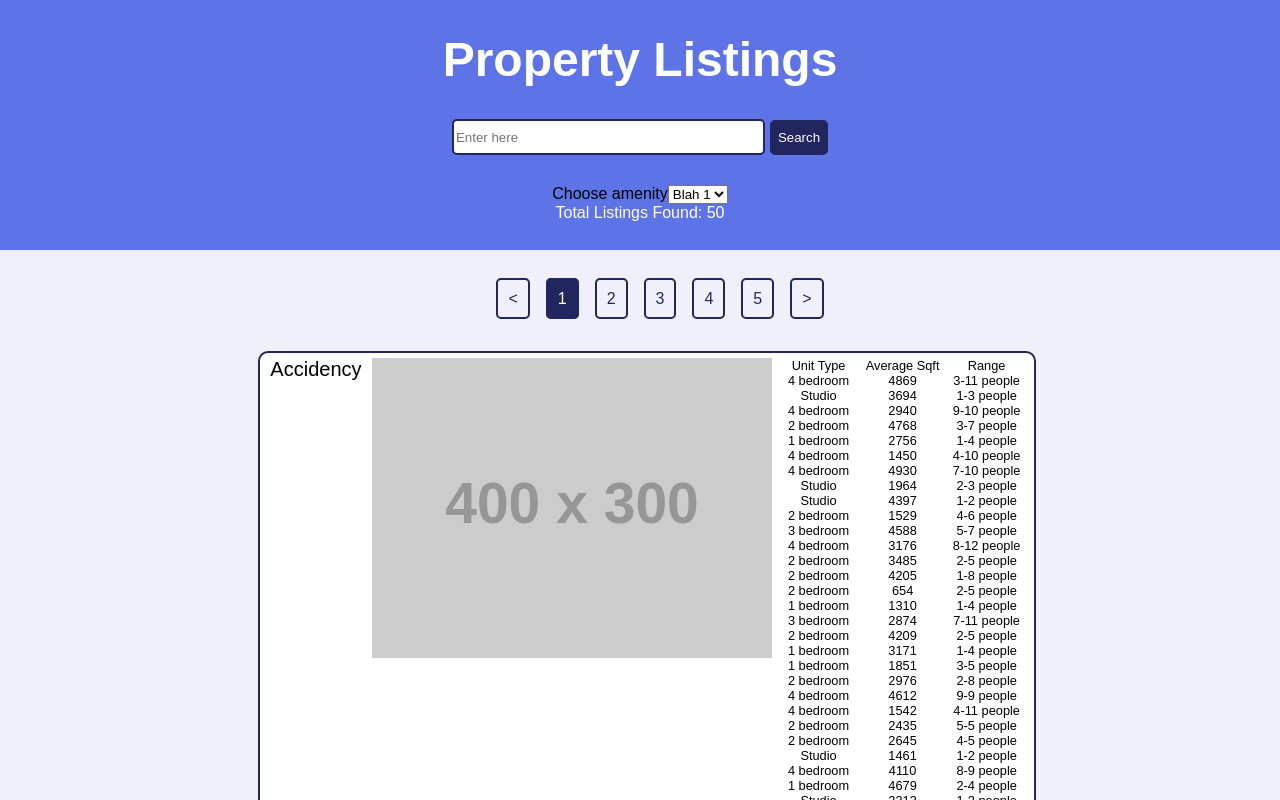
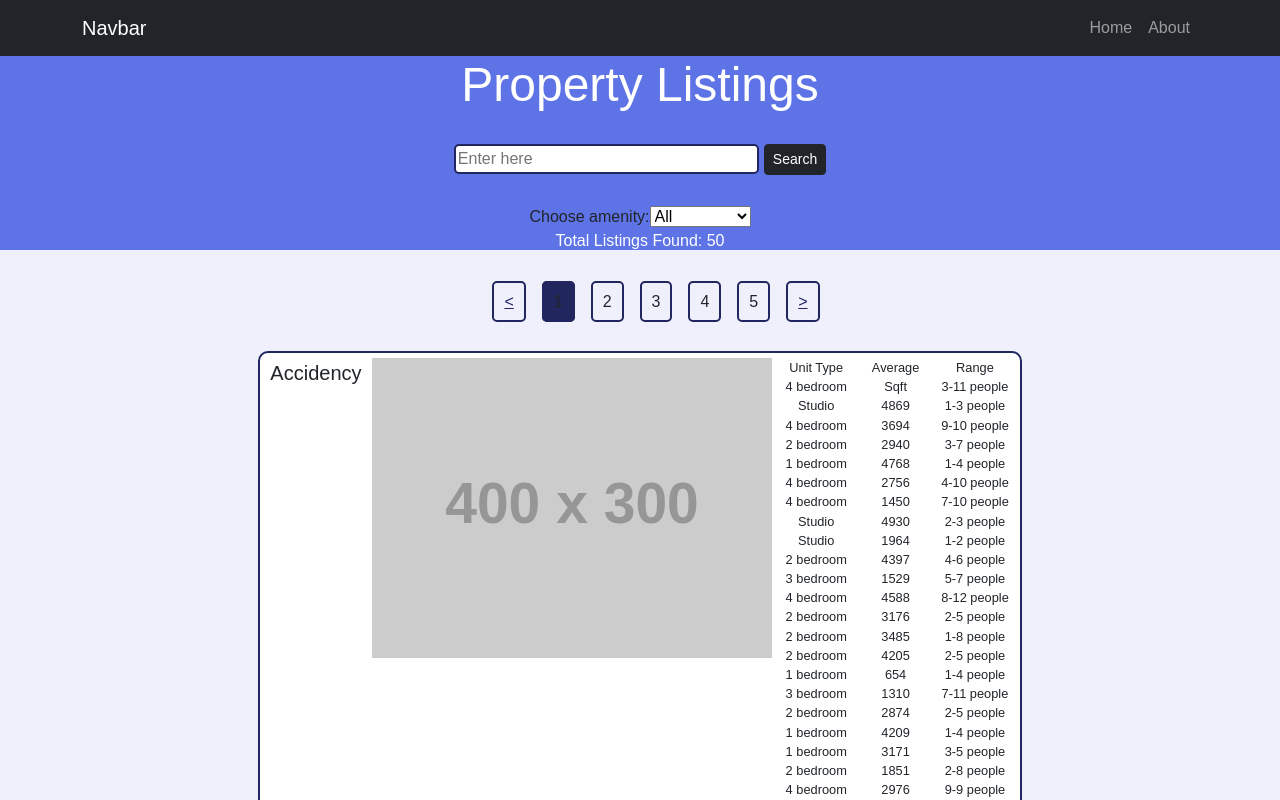
Before and after one commit to coderlore/property-demo, a React (Create React App) app: page / in a window 1280 px wide. Shown: the top 800 px of the page. Built offline with nearby package versions, Linux system fonts and the light colour scheme; data requests are answered from the project's data file.

Commit message:
Installed bootstrap

```diff
--- a/package.json
+++ b/package.json
@@ -7,11 +7,13 @@
     "@testing-library/react": "^13.4.0",
     "@testing-library/user-event": "^13.5.0",
     "@types/jest": "^27.5.2",
+    "bootstrap": "^5.2.3",
     "cors": "^2.8.5",
     "dotenv": "^16.0.3",
     "express": "^4.18.2",
     "json-server": "^0.17.1",
     "react": "^18.2.0",
+    "react-bootstrap": "^2.7.0",
     "react-dom": "^18.2.0",
     "react-paginate": "^8.1.4",
     "react-scripts": "5.0.1",
--- a/src/App.tsx
+++ b/src/App.tsx
@@ -9,6 +9,9 @@ import Result from './components/Result'
 import SearchBar from './components/SearchBar'
 import Filters from './components/Filters'
 import { isFloat32Array } from 'util/types';
+import Container from 'react-bootstrap/Container'
+import Nav from 'react-bootstrap/Nav'
+import Navbar from 'react-bootstrap/Navbar'
 
 type resultProps = {
   id: any;
@@ -22,7 +25,7 @@ function App() {
   const [error, setError] = useState({})
   const [pageCount, setpageCount] = useState(0)
 
-  const [filteredData, setFilteredData] = useState([]);
+  // const [filteredData, setFilteredData] = useState([]);
   const [value, setValue] = useState("")
   const handleFilter = async (event:any) => {
     let propertyName = capFirstLetter(value)
@@ -34,6 +37,21 @@ function App() {
   //First char uppercase
   function capFirstLetter(str:string){
     return str.charAt(0).toUpperCase() + str.slice(1)
+  }
+
+  //Function to pass filtered value
+  let [filterTextValue, updateFilterText] = useState('all')
+
+  let filteredPropertyList = results.filter(result => {
+    if (result.units.amenities === "pet friendly"){
+      console.log(result)
+    } else {
+      // console.log(result)
+    }
+  })
+
+  function onFilterValueSelected(filterValue:string){
+    updateFilterText(filterValue)
   }
 
   //Pagination
@@ -82,9 +100,18 @@ function App() {
   return (
     <div className="App">
       <div className='heading'>
+        <Navbar bg="dark" variant="dark" sticky="top">
+          <Container>
+            <Navbar.Brand href="#home">Navbar</Navbar.Brand>
+            <Nav>
+              <Nav.Link href="#home">Home</Nav.Link>
+              <Nav.Link href="#about">About</Nav.Link>
+            </Nav>
+          </Container>
+        </Navbar>
         <Header title='Property Listings' />
         <SearchBar placeholder='Enter here' handleFilter={handleFilter} setValue={setValue}/>
-        <Filters placeholder='Enter here' handleFilter={handleFilter} setValue={setValue}/>
+        <Filters placeholder='Enter here' handleFilter={handleFilter} setResult={setResult} filterValueSelected={onFilterValueSelected}/>
         <div className='total'>
           Total Listings Found: {results.length}
         </div>
--- a/src/components/Filters.tsx
+++ b/src/components/Filters.tsx
@@ -1,19 +1,26 @@
 import React from 'react'
 import { useState, useEffect } from "react";
+import {ResultType} from '../types/Result.types'
 
 interface Props {
     placeholder: string;
     handleFilter: any;
-    setValue: any;
+    setResult: any;
+    filterValueSelected:any
   }
 
-const Filters:React.FC<Props> = ({}) => {
+const Filters:React.FC<Props> = ({filterValueSelected}) => {
+    function onFilterValueChange(event:any){
+        filterValueSelected(event.target.value)
+    }
+
     return (
       <div className="filter">
         <form className='filterInputs'>
-            <label htmlFor="amenitites">Choose amenity</label>
-            <select name="amenity" id="amenity">
-                <option value="blah">Blah 1</option>
+            <label htmlFor="amenitites">Choose amenity: </label>
+            <select name="amenity" id="amenity" onChange={onFilterValueChange}>
+                <option value="all">All</option>
+                <option value="pet-friendly">pet friendly</option>
             </select>
         </form>
       </div>
--- a/src/components/SearchBar.tsx
+++ b/src/components/SearchBar.tsx
@@ -2,6 +2,7 @@ import { type } from 'os';
 import React from 'react'
 import {ResultType} from '../types/Result.types'
 import { useState, useEffect } from "react";
+import Button from 'react-bootstrap/Button'
 
 
 interface Props {
@@ -18,7 +19,8 @@ const SearchBar:React.FC<Props> = ({placeholder, handleFilter, setValue}) => {
     <div className="search">
       <form className='searchInputs'>
           <input type="text" placeholder={placeholder} className="searchWord" onChange={(e) => {setValue(e.target.value)}} ></input>
-          <button type="button" onClick={handleFilter} className="searchBtn">Search</button>
+          {/* <button type="button" onClick={handleFilter} className="searchBtn">Search</button> */}
+          <Button variant="dark" size="sm" >Search</Button>
       </form>
     </div>
   )
--- a/src/index.tsx
+++ b/src/index.tsx
@@ -2,6 +2,7 @@ import React from 'react';
 import ReactDOM from 'react-dom/client';
 import './index.css';
 import App from './App';
+import 'bootstrap/dist/css/bootstrap.css'
 
 const root = ReactDOM.createRoot(
   document.getElementById('root') as HTMLElement
```
Also changed, not shown: 1 other file (tests, documents, lock files or other folders).
